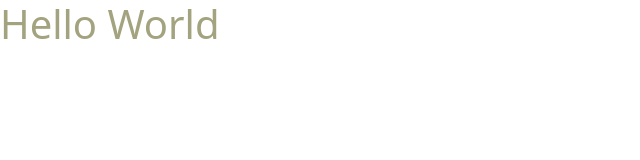
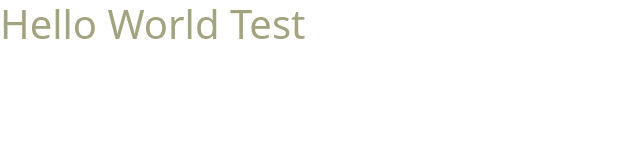
Before and after one commit to yoghantara08/meals-on-wheels, a React (Create React App) app: page / in a window 1280 px wide. Shown: the top 160 px of the page, without its empty margins (0-640 px from the left). Built offline with nearby package versions, Linux system fonts and the light colour scheme.

Commit message:
commit wahyu

```diff
--- a/src/App.jsx
+++ b/src/App.jsx
@@ -1,7 +1,7 @@
 import React from "react";
 
 const App = () => {
-  return <h1 className="text-shade-green">Hello World</h1>;
+  return <h1 className="text-shade-green">Hello World Test</h1>;
 };
 
 export default App;
```
